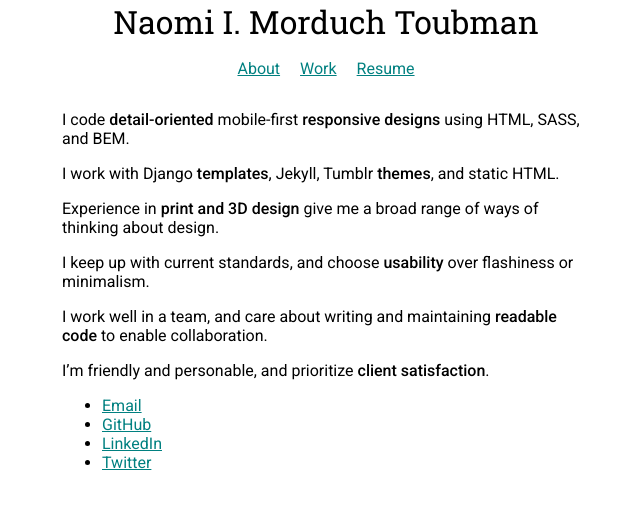
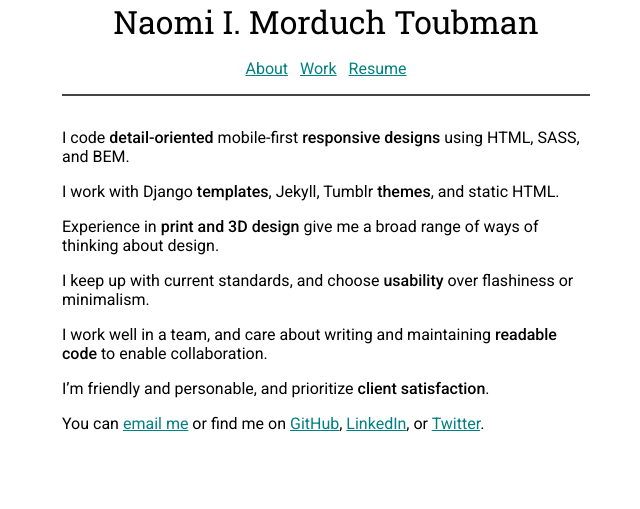
Before and after one commit to nmorduch/nmorduch.github.io, a Jekyll site: the page built from index.md, in a window 1280 px wide. Shown: the top 509 px of the page, without its empty margins (314-954 px from the left). Built offline with Jekyll 4.4.1, drawn with Linux system fonts in a browser that asks for light colours.

Commit message:
Style homepage

```diff
--- a/index.md
+++ b/index.md
@@ -14,10 +14,9 @@ I work well in a team, and care about writing and maintaining **readable code**
 
 I'm friendly and personable, and prioritize **client satisfaction**.
 
-<ul class="contact-links">
-    {% for link in site.data.navigation.contact %}
-        <li>
-            <a href="{{ link.link }}">{{ link.title }}</a>
-        </li>
-    {% endfor %}
-<ul>
+You can
+[email me](mailto:nmorduch@gmail.com)
+or find me on
+[GitHub](https://github.com/nmorduch/),
+[LinkedIn](http://www.linkedin.com/pub/naomi-morduch-toubman/75/202/260/), or
+[Twitter](https://twitter.com/nmorduch).
--- a/static/sass/_header.sass
+++ b/static/sass/_header.sass
@@ -1,10 +1,11 @@
 .header
 	text-align: center
-	// border-bottom: 2px solid $gray80
+	padding-bottom: 1rem
+	border-bottom: 2px solid $gray80
 
 .header__nav
 	+list--unstyled
 
 .header__nav-item
 	display: inline-block
-	margin: 0 0.5rem
+	margin: 0 0.25rem
--- a/static/styles.css
+++ b/static/styles.css
@@ -80,7 +80,9 @@ h6 {
   font-size: 1rem; }
 
 .header {
-  text-align: center; }
+  text-align: center;
+  padding-bottom: 1rem;
+  border-bottom: 2px solid #444; }
 
 .header__nav {
   list-style-type: none;
@@ -89,7 +91,7 @@ h6 {
 
 .header__nav-item {
   display: inline-block;
-  margin: 0 0.5rem; }
+  margin: 0 0.25rem; }
 
 body {
   display: grid;
```
